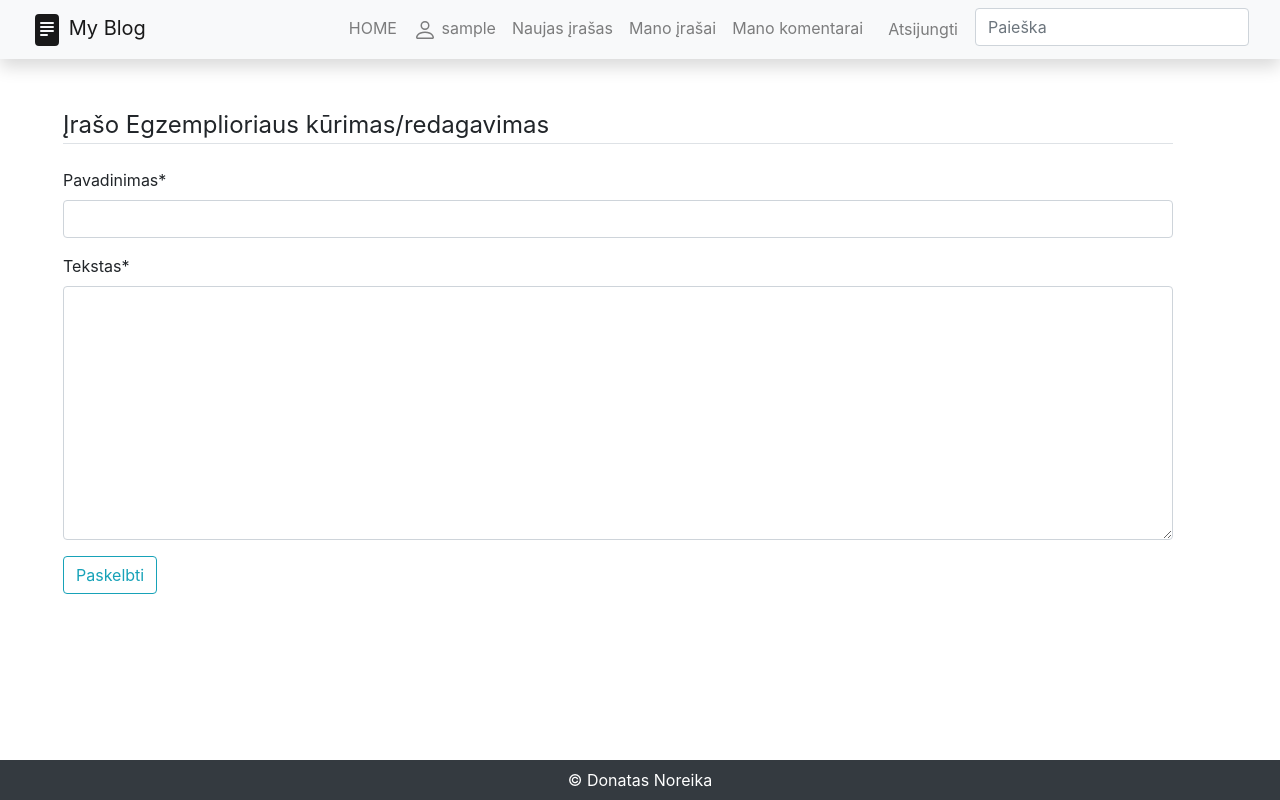
After one commit to DonatasNoreika/myblog_20250620, a Django app: page /posts/create in a window 1280 px wide. The commit adds this page. Run offline with Django 5.2, Linux system fonts and the light colour scheme; the visitor is signed in with stand-in values (Sample User, id 1); some libraries are stand-ins or nearby versions.

Commit message:
+Prisijungęs vartotojas gali paskelbti įrašą

```diff
--- a/mysite/myblog/templates/base.html
+++ b/mysite/myblog/templates/base.html
@@ -34,6 +34,9 @@
                 <path fill-rule="evenodd" d="M13 14s1 0 1-1-1-4-6-4-6 3-6 4 1 1 1 1h10zm-9.995-.944v-.002.002zM3.022 13h9.956a.274.274 0 00.014-.002l.008-.002c-.001-.246-.154-.986-.832-1.664C11.516 10.68 10.289 10 8 10c-2.29 0-3.516.68-4.168 1.332-.678.678-.83 1.418-.832 1.664a1.05 1.05 0 00.022.004zm9.974.056v-.002.002zM8 7a2 2 0 100-4 2 2 0 000 4zm3-2a3 3 0 11-6 0 3 3 0 016 0z" clip-rule="evenodd"/>
               </svg>
             {{ user.get_username }}</a></li>
+            <li class="nav-item">
+              <a class="nav-link" href="{% url 'post_create' %}">Naujas įrašas</a>
+            </li>
             <li class="nav-item">
               <a class="nav-link" href="{% url 'user_posts' %}">Mano įrašai</a>
             </li>
--- /dev/null
+++ b/mysite/myblog/templates/post_form.html
@@ -0,0 +1,16 @@
+{% extends "base.html" %}
+{% block "title" %}Įrašo kūrimas/redagavimas{% endblock%}
+
+{% block "content" %}
+<div class="content-section">
+    <form method="POST">
+    {% csrf_token %}
+    {% load crispy_forms_tags %}
+        <legend class="border-bottom mb-4">Įrašo Egzemplioriaus kūrimas/redagavimas</legend>
+        {{ form | crispy }}
+        <div class="form-group">
+            <button class="btn btn-outline-info" type="submit">Paskelbti</button>
+        </div>
+    </form>
+</div>
+{% endblock %}
--- a/mysite/myblog/templates/user_comments.html
+++ b/mysite/myblog/templates/user_comments.html
@@ -6,7 +6,7 @@
 {% for comment in comments %}
 <p><a href="{% url 'post' comment.post.pk %}">Įrašas: {{ comment.post.title }}</a></p>
 <small class="text-muted">{{ comment.author }}, {{ comment.date | date:"Y-m-d, f" }}</small>
-<p>{{ comment.content }}</p>
+<p>{{ comment.content | safe }}</p>
 <hr>
 {% endfor %}
 {% else %}
--- a/mysite/myblog/urls.py
+++ b/mysite/myblog/urls.py
@@ -19,6 +19,7 @@ from .views import (PostListView,
                     PostDetailView,
                     UserPostListView,
                     UserCommentListView,
+                    PostCreateView,
                     search,
                     register,
                     profile)
@@ -31,4 +32,6 @@ urlpatterns = [
     path('search/', search, name='search'),
     path('register/', register, name='register'),
     path('profile/', profile, name='profile'),
+    path("posts/create", PostCreateView.as_view(), name="post_create"),
+
 ]
--- a/mysite/myblog/views.py
+++ b/mysite/myblog/views.py
@@ -135,3 +135,14 @@ def profile(request):
         "p_form": p_form,
     }
     return render(request, template_name='profile.html', context=context)
+
+
+class PostCreateView(LoginRequiredMixin, generic.CreateView):
+    model = Post
+    template_name = "post_form.html"
+    fields = ['title', 'content']
+    success_url = "/"
+
+    def form_valid(self, form):
+        form.instance.author = self.request.user
+        return super().form_valid(form)
```
